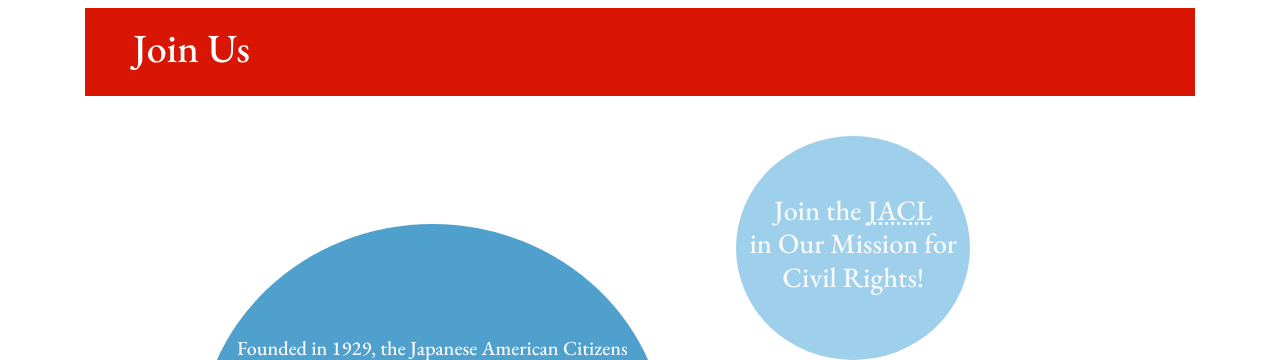
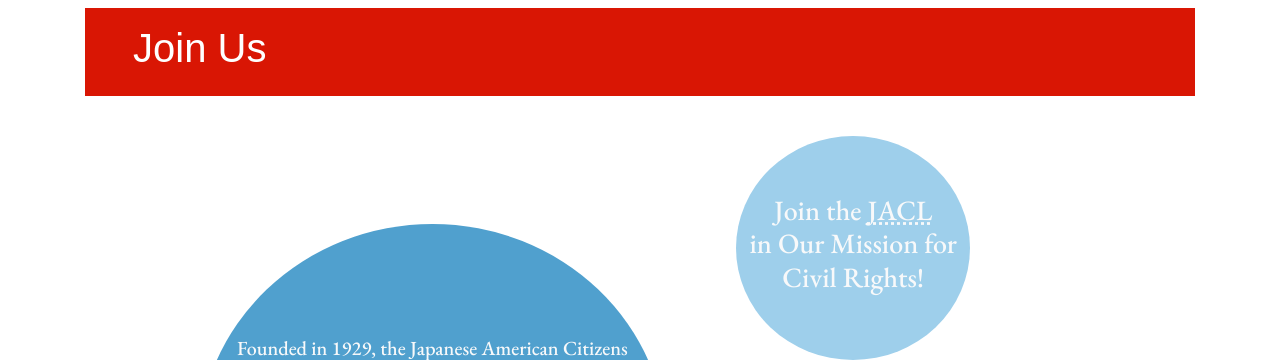
Before and after one commit to cmpt375-2024spring/client-project-jacl, a Django app: template app/templates/app/join.html in a window 1280 px wide. Shown: the part 142-502 px from the top of the page. Run offline with Django 5.2, Linux system fonts and the light colour scheme; the template is opened without the code that fills it, so the values that code supplies are empty; some libraries are stand-ins or nearby versions; some web fonts are replaced.

Commit message:
change font

```diff
--- a/app/templates/app/join.html
+++ b/app/templates/app/join.html
@@ -70,7 +70,7 @@
     </style>
     <div class="container">
         <div class="bg-bridgered d-flex flex-row align-items-center justify-content-between w-100 px-5 py-3 my-2">
-            <h1 class="font-family-eb-garamond text-white">Join Us</h1>
+            <h1 class="font-family-ysabeau-sc text-white">Join Us</h1>
         </div>
     </div>
     <br>
```
